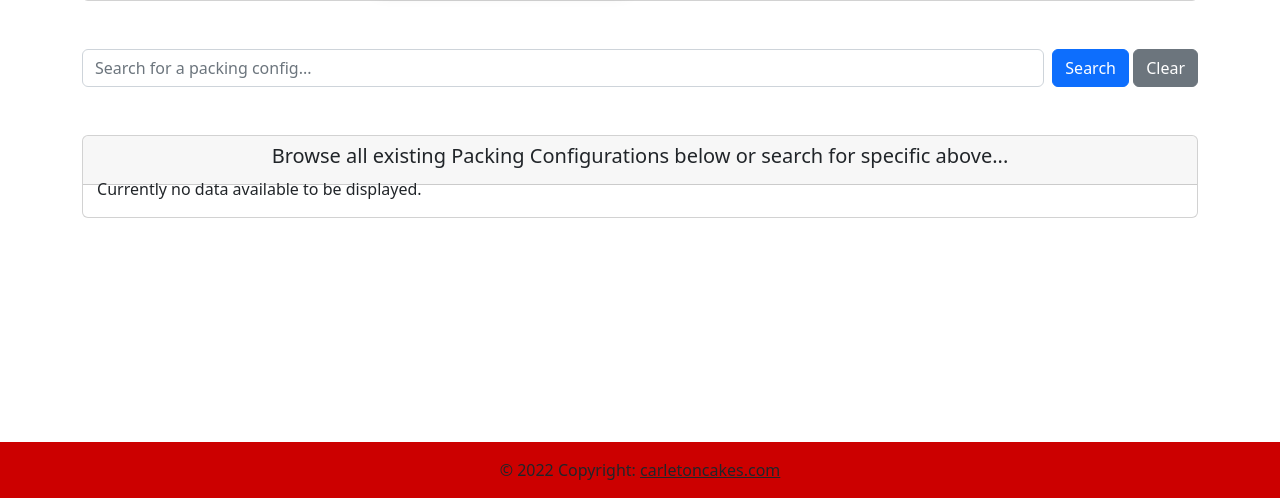
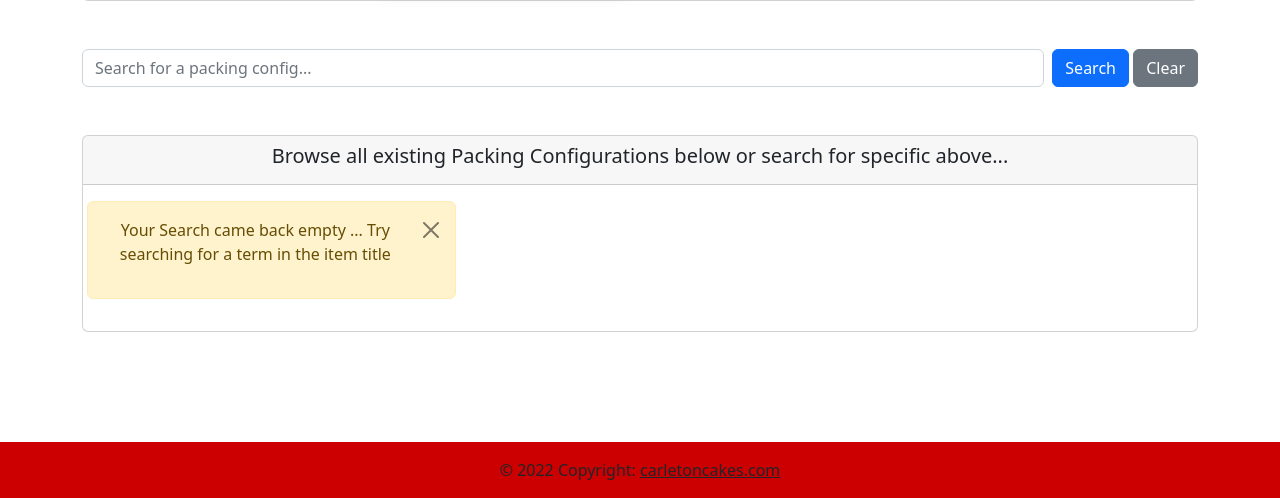
Before and after one commit to RadheyaM/Factory-Planner, a Django app: page /search/packaging in a window 1280 px wide. Shown: the part 302-800 px from the top of the page. Run offline with Django 3.2, Linux system fonts and the light colour scheme; data that the repository does not hold is empty; some libraries are stand-ins or nearby versions.

Commit message:
Improve the nothing returned after search alert

```diff
--- a/templates/search/search-packaging.html
+++ b/templates/search/search-packaging.html
@@ -13,7 +13,7 @@
 <!--Search bar section-->
 <div class="container border-0">
     <div class="card border-0">
-        <form class="d-flex" action="" action="">
+        <form class="d-flex">
             {% csrf_token %}
             <input class="form-control me-2" type="search" placeholder="Search for a packing config..."
                 aria-label="search" name="search-query">
@@ -72,7 +72,10 @@
                         <br>
                     </div>
                 {% empty %}
-                    <div class="row justify-content-md-center">Currently no data available to be displayed.</div>
+                    <div class="alert alert-warning alert-dismissible fade show" role="alert">
+                        <p>Your Search came back empty ... Try searching for a term in the item title</p>
+                        <button type="button" class="btn-close" data-bs-dismiss="alert" aria-label="Close"></button>
+                    </div>
                 {% endfor %}
                 <br>
             </div>
--- a/templates/search/search-plans.html
+++ b/templates/search/search-plans.html
@@ -148,7 +148,10 @@
                         <br>
                     </div>
                 {% empty %}
-                    <div class="row justify-content-md-center">Currently no data available to be displayed.</div>
+                    <div class="alert alert-warning alert-dismissible fade show" role="alert">
+                        <p>Your Search came back empty ... Try searching for a term in the item title</p>
+                        <button type="button" class="btn-close" data-bs-dismiss="alert" aria-label="Close"></button>
+                    </div>
                 {% endfor %}
                 <br>
             </div>
--- a/templates/search/search-products.html
+++ b/templates/search/search-products.html
@@ -78,7 +78,10 @@
                         <br>
                     </div>
                 {% empty %}
-                    <div class="row justify-content-md-center">Currently no data available to be displayed.</div>
+                    <div class="alert alert-warning alert-dismissible fade show" role="alert">
+                        <p>Your Search came back empty ... Try searching for a term in the item title</p>
+                        <button type="button" class="btn-close" data-bs-dismiss="alert" aria-label="Close"></button>
+                    </div>
                 {% endfor %}
                 <br>
             </div>
--- a/templates/search/search-runs.html
+++ b/templates/search/search-runs.html
@@ -71,7 +71,10 @@
                         <br>
                     </div>
                 {% empty %}
-                    <div class="row justify-content-md-center">Currently no data available to be displayed.</div>
+                    <div class="alert alert-warning alert-dismissible fade show" role="alert">
+                        <p>Your Search came back empty ... Try searching for a term in the item title</p>
+                        <button type="button" class="btn-close" data-bs-dismiss="alert" aria-label="Close"></button>
+                    </div>
                 {% endfor %}
                 <br>
             </div>
```
